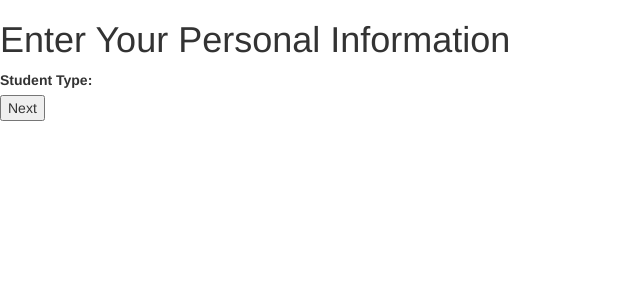
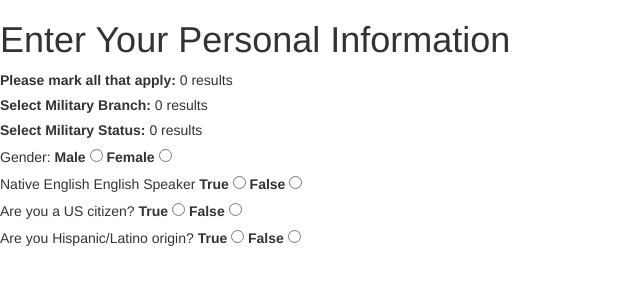
Before and after one commit to chelseasanc/cspc5021project, a PHP site: page /personalinfo.php in a window 1280 px wide. Shown: the top 300 px of the page, without its empty margins (0-640 px from the left). Run offline with PHP 8.4, Linux system fonts and the light colour scheme; data that the repository does not hold is empty.

Commit message:
Add personal information dropdown and radio boxes

```diff
--- /dev/null
+++ b/military_info.php
@@ -0,0 +1,14 @@
+<?php
+  $sql = "SELECT BRANCH_CODE, BRANCH_NAME FROM MIL_BRANCH_TYPE";
+  $result = mysqli_query($conn, $sql);
+
+  if (mysqli_num_rows($result) > 0) {
+    echo "<select id='military_branch'>\n";
+  while($row = mysqli_fetch_row($result)) {
+    echo "<option value='" . $row[0] . "'>" . $row[1] . "</option>\n";
+  }
+    echo "</select>\n";
+  } else {
+    echo "0 results";
+  }
+?>
--- /dev/null
+++ b/military_status_info.php
@@ -0,0 +1,14 @@
+<?php
+  $sql = "SELECT STATUS_CODE, STATUS_NAME FROM MIL_STATUS_TYPE";
+  $result = mysqli_query($conn, $sql);
+
+  if (mysqli_num_rows($result) > 0) {
+    echo "<select id='military_status'>\n";
+  while($row = mysqli_fetch_row($result)) {
+    echo "<option value='" . $row[0] . "'>" . $row[1] . "</option>\n";
+  }
+    echo "</select>\n";
+  } else {
+    echo "0 results";
+  }
+?>
--- a/personalinfo.php
+++ b/personalinfo.php
@@ -14,9 +14,47 @@
     <body>
       <h1>Enter Your Personal Information</h1>
       <form method="POST" action="appinfo.php">
-      <label for='stu_type'>Student Type: </label>
+      <label for='race'>Please mark all that apply: </label>
+      <?php include 'race_info.php'; ?>
       <br />
-      <input type='submit' value='Next' />
+      <label for='military_branch'>Select Military Branch: </label>
+      <?php include 'military_info.php'; ?>
+      <br />
+      <label for='military_status'>Select Military Status: </label>
+      <?php include 'military_status_info.php'; ?>
+      <br />
+      Gender:
+      <label>Male
+         <input type="radio" name="gender" value="male"/>
+      </label>
+      <label>Female
+         <input type="radio" name="gender" value="female"/>
+      </label>
+      <br />
+      Native English English Speaker
+      <label> True
+         <input type="radio" name="isEnglish" value="true"/>
+      </label>
+      <label> False
+         <input type="radio" name="isEnglish" value="false"/>
+      </label>
+      <br />
+      Are you a US citizen?
+      <label> True
+         <input type="radio" name="isUSCitizen" value="true"/>
+      </label>
+      <label> False
+         <input type="radio" name="isUSCitizen" value="false"/>
+      </label>
+      <br />
+      Are you Hispanic/Latino origin?
+      <label> True
+         <input type="radio" name="isHispanic" value="true"/>
+      </label>
+      <label> False
+         <input type="radio" name="isHispanic" value="false"/>
+      </label>
+      <br />
       </form>
     </body>
   <html>
--- /dev/null
+++ b/race_info.php
@@ -0,0 +1,12 @@
+<?php
+  $sql = "SELECT RACE_CODE, RACE_NAME FROM RACE";
+  $result = mysqli_query($conn, $sql);
+
+  if (mysqli_num_rows($result) > 0) {
+  while($row = mysqli_fetch_row($result)) {
+    echo "<input type=\"checkbox\" value=" . $row[0] . "'>" . $row[1] . "</input>\n";
+  }
+  } else {
+    echo "0 results";
+  }
+?>
```
Also changed, not shown: newapp.php (indentation only).
